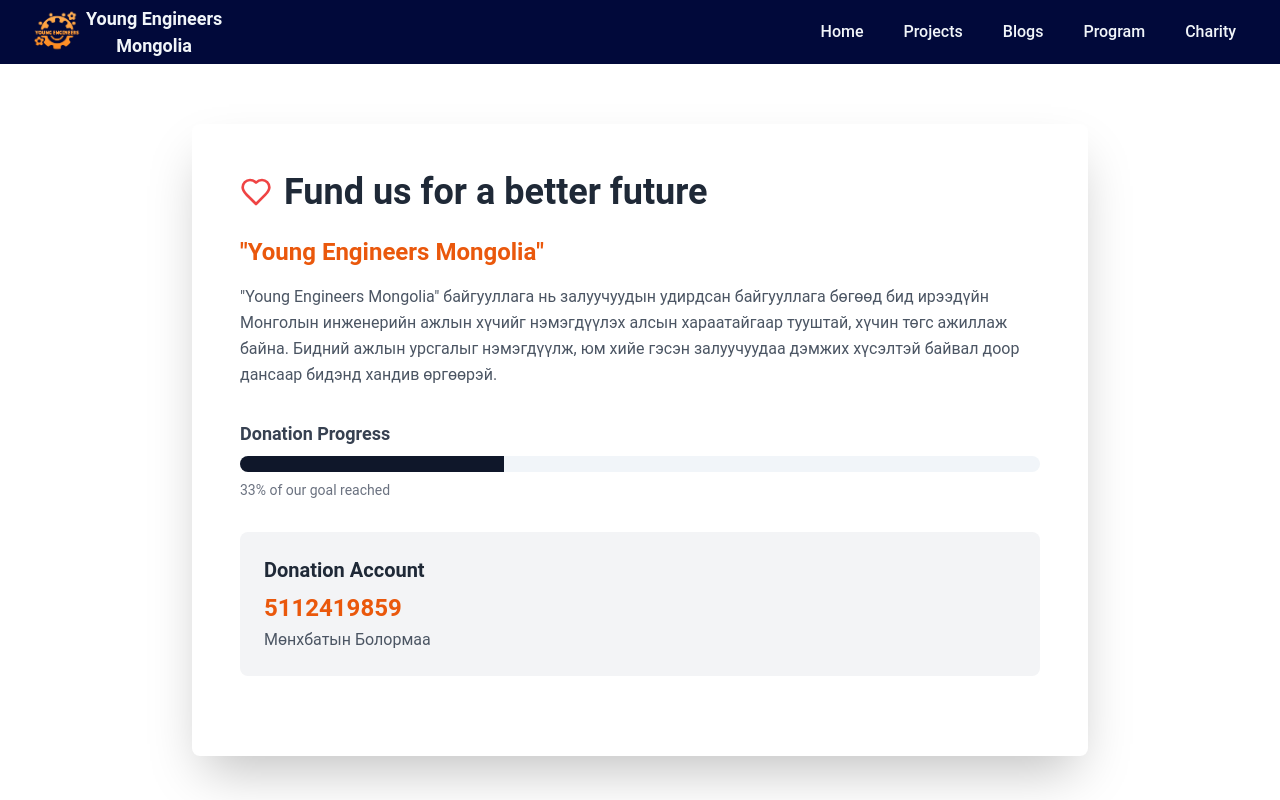
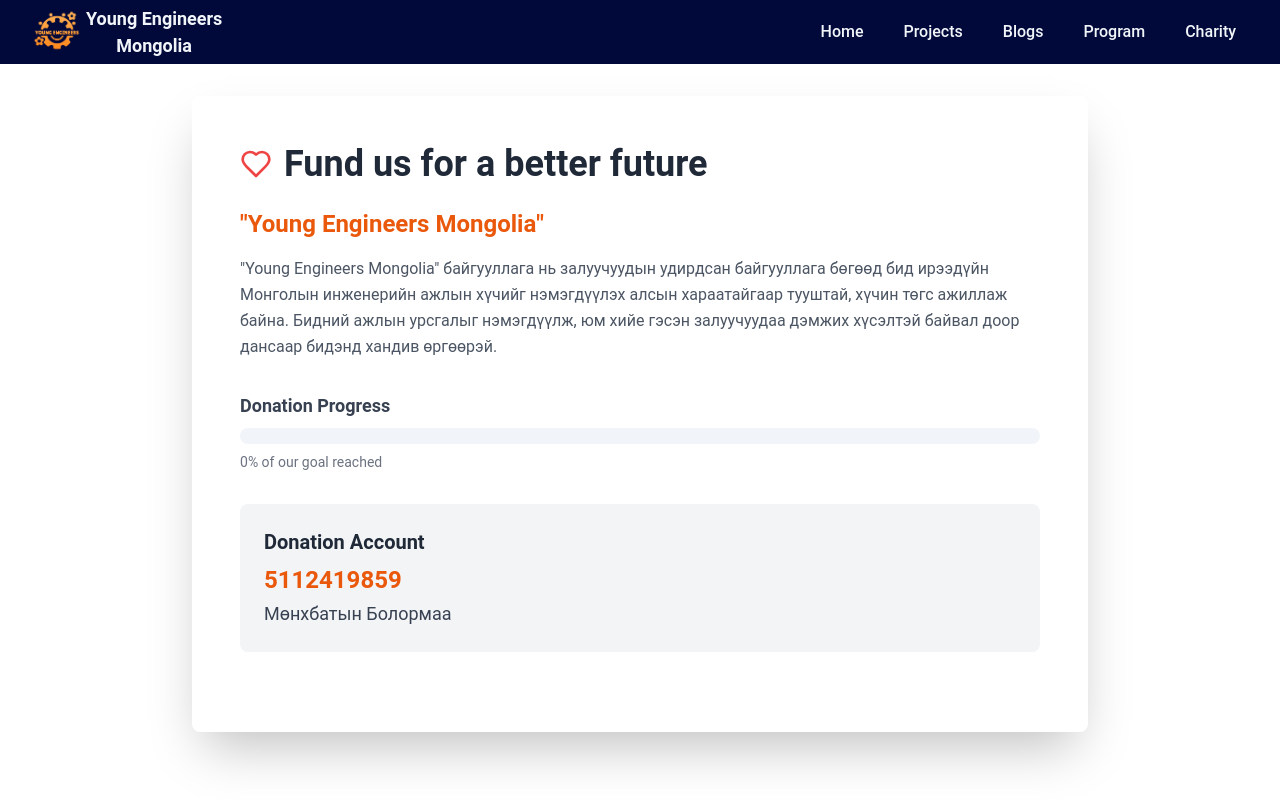
Before and after one commit to dannk1/yem, a Next.js app: page /Charity in a window 1280 px wide. Shown: the top 800 px of the page. Built offline with nearby package versions, Linux system fonts and the light colour scheme.

Commit message:
escaped quote

```diff
--- a/app/Charity/page.tsx
+++ b/app/Charity/page.tsx
@@ -1,13 +1,11 @@
 import { Progress } from "@/components/ui/progress";
-import { Button } from "@/components/ui/button";
-import { Heart, DollarSign } from "lucide-react";
-import { progress } from "framer-motion";
+import { Heart } from "lucide-react";
 
 export default function Charity() {
-  const progress = 33;
+  const donationProgress = 0;
 
   return (
-    <section className="min-h-screen w-full flex items-center justify-center pt-20">
+    <section className="min-h-screen w-full flex items-center justify-center p-24">
       <div className="max-w-4xl w-full bg-white rounded-lg shadow-2xl overflow-hidden">
         <div className="p-8 sm:p-12">
           <div className="flex items-center mb-6">
@@ -18,11 +16,11 @@
           </div>
 
           <h2 className="text-xl sm:text-2xl font-semibold text-orange-600 mb-4">
-            "Young Engineers Mongolia"
+            &quot;Young Engineers Mongolia&quot;
           </h2>
 
           <p className="text-gray-600 mb-8 leading-relaxed">
-            "Young Engineers Mongolia" байгууллага нь залуучуудын удирдсан
+            &quot;Young Engineers Mongolia&quot; байгууллага нь залуучуудын удирдсан
             байгууллага бөгөөд бид ирээдүйн Монголын инженерийн ажлын хүчийг
             нэмэгдүүлэх алсын хараатайгаар тууштай, хүчин төгс ажиллаж байна.
             Бидний ажлын урсгалыг нэмэгдүүлж, юм хийе гэсэн залуучуудаа дэмжих
@@ -33,18 +31,22 @@
             <h3 className="text-lg font-semibold text-gray-700 mb-2">
               Donation Progress
             </h3>
-            <Progress value={progress} className="h-4" />
-            <p className="text-sm text-gray-500 mt-2">{`${progress}% of our goal reached`}</p>
+            <Progress value={donationProgress} className="h-4" />
+            <p className="text-sm text-gray-500 mt-2">
+              {donationProgress}% of our goal reached
+            </p>
           </div>
 
           <div className="bg-gray-100 p-6 rounded-lg mb-8">
             <h3 className="text-xl font-semibold text-gray-800 mb-2">
               Donation Account
             </h3>
-            <p className="text-2xl font-bold text-orange-600 mb-1">
-              5112419859
-            </p>
-            <p className="text-gray-600">Мөнхбатын Болормаа</p>
+            <div className="flex items-center">
+              <p className="text-2xl font-bold text-orange-600 mb-1">
+                5112419859
+              </p>
+            </div>
+            <p className="text-gray-700 text-lg">Мөнхбатын Болормаа</p>
           </div>
         </div>
       </div>
```
